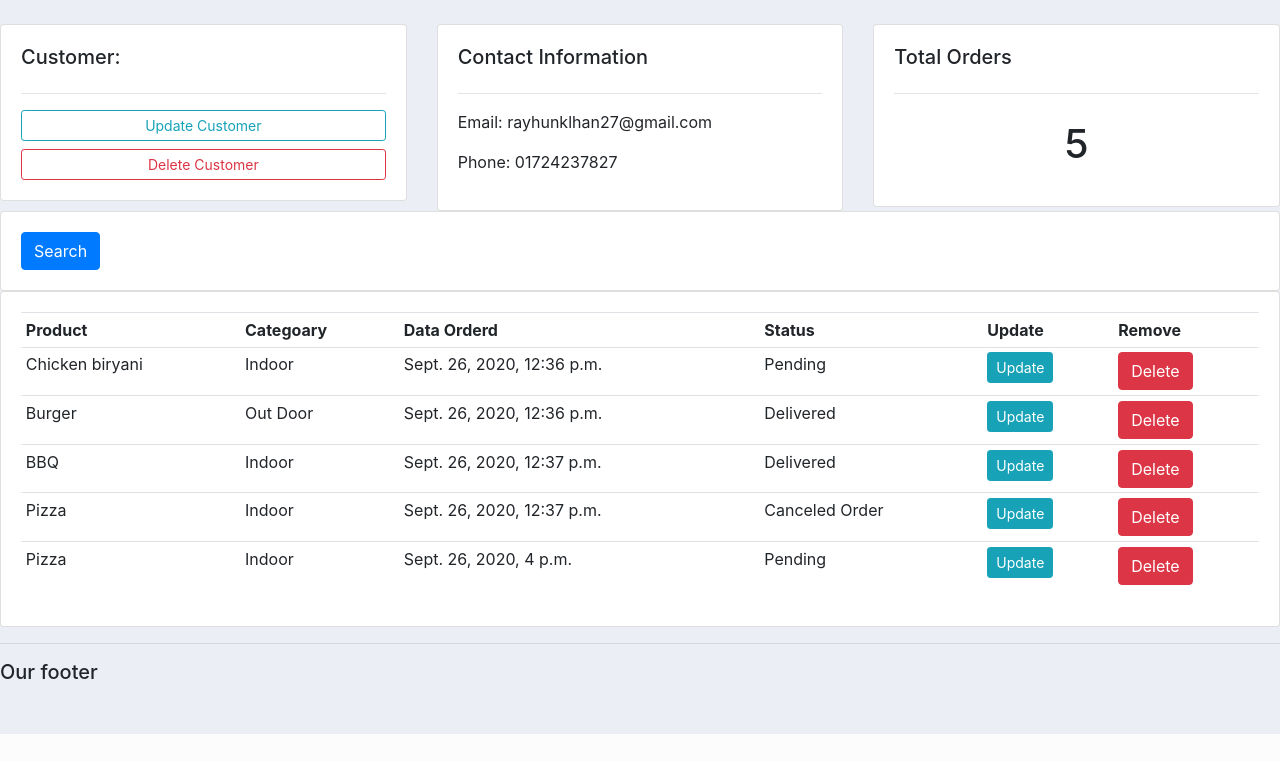
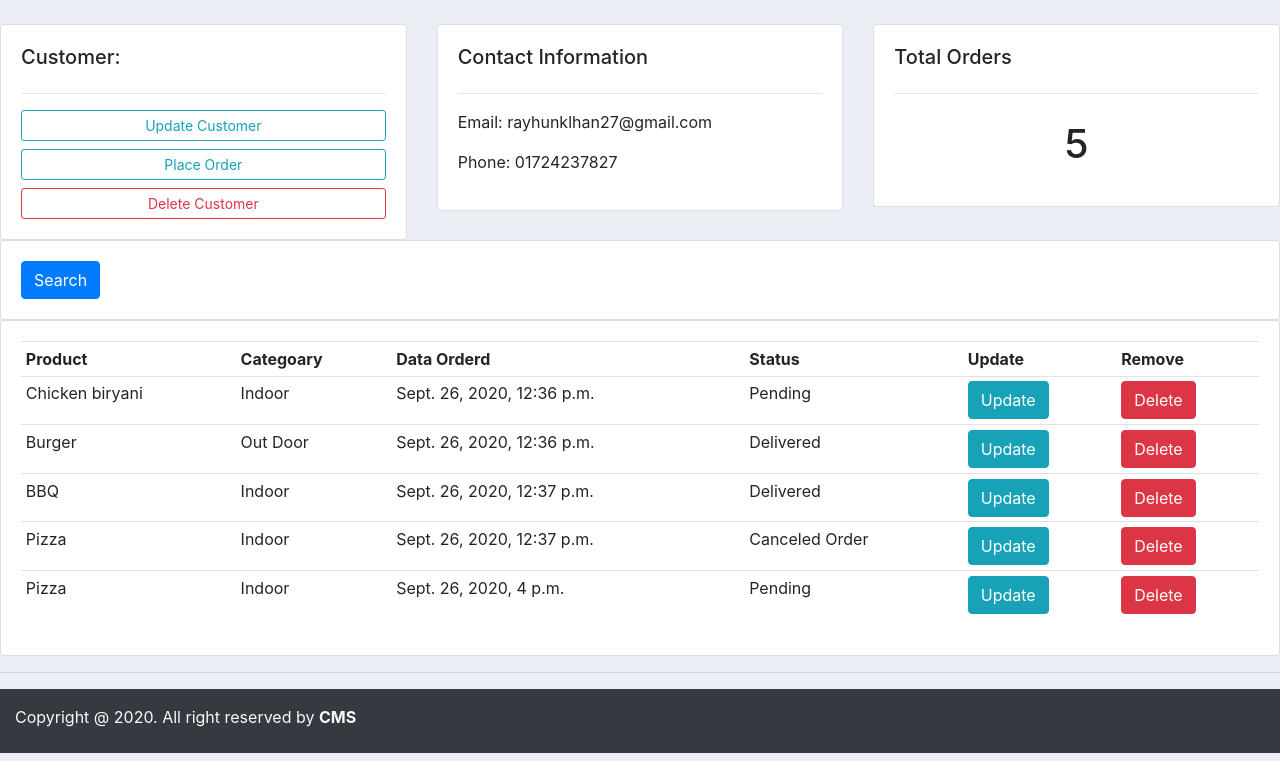
Before and after one commit to Rayhun/Customer-Management, a Django app: page /customer/1 in a window 1280 px wide. Shown: the part 66-827 px from the top of the page. Before the commit the page ends 800 px from the top, so only its background shows below. Run offline with Django 3.2, Linux system fonts and the light colour scheme; data comes from the database, SQL or seed files in the repository; both versions use the stored data as it was after the commit; some libraries are stand-ins or nearby versions.

Commit message:
Single customer multiple order

```diff
--- a/project/CMS/accounts/models.py
+++ b/project/CMS/accounts/models.py
@@ -38,7 +38,7 @@ class Product(models.Model):
 class Order(models.Model):
     STATUS = (
         ('Pending','Pending'),
-        ('out for delevery','out for delevery'),
+        ('Canceled Order','Canceled Order'),
         ('Delivered','Delivered')
         )
     customer = models.ForeignKey(Customer, null=True, on_delete=models.SET_NULL)
--- a/project/CMS/accounts/templates/accounts/customer.html
+++ b/project/CMS/accounts/templates/accounts/customer.html
@@ -9,6 +9,7 @@
                 <h5>Customer:</h5>
                 <hr>
                 <a class="btn btn-outline-info btn-sm btn-block" href="#">Update Customer</a>
+                <a class="btn btn-outline-info btn-sm btn-block" href="{% url 'create_order' customer.pk %}">Place Order</a>
                 <a class="btn btn-outline-danger btn-sm btn-block" href="#">Delete Customer</a>
             </div>
         </div>
@@ -55,8 +56,8 @@
                         <td>{{ order.Product.catagory }}</td>
                         <td>{{ order.date_created }}</td>
                         <td>{{ order.statur }}</td>
-                        <td><a class="btn btn-sm btn-info" href="{% url 'update_order' order.pk %}">Update</a></td>
-                        <td><a class="btn btn-danger" href="{% url 'delete_order' order.pk %}">Delete</a></td>
+                        <td><a class="btn btn-md btn-info" href="{% url 'update_order' order.pk %}">Update</a></td>
+                        <td><a class="btn btn-md btn-danger" href="{% url 'delete_order' order.pk %}">Delete</a></td>
                     </tr>
                     {% endfor %}
             </table>
--- a/project/CMS/accounts/templates/accounts/dashbord.html
+++ b/project/CMS/accounts/templates/accounts/dashbord.html
@@ -30,7 +30,6 @@
         <h5 class="text-center">LAST 5 ORDERS:</h5>
         <hr>
         <div class="card card-body">
-            <a class="btn btn-primary btn-sm btn-block" href="{% url 'create_order' %}">Creat Order</a>
             <table class="table table-sm">
                 <tr>
                     <th>Product</th>
--- a/project/CMS/accounts/templates/accounts/main.html
+++ b/project/CMS/accounts/templates/accounts/main.html
@@ -6,6 +6,7 @@
     <meta name="viewport" content="width=device-width, initial-scale=1.0">
     <title>CMS</title>
     <link rel="stylesheet" href="https://stackpath.bootstrapcdn.com/bootstrap/4.5.2/css/bootstrap.min.css" integrity="sha384-JcKb8q3iqJ61gNV9KGb8thSsNjpSL0n8PARn9HuZOnIxN0hoP+VmmDGMN5t9UJ0Z" crossorigin="anonymous">
+    <link rel="icon" href="{% static '/images/fav.png' %}" type="image/gif" sizes="16x16">
     <link rel="stylesheet" href="{% static '/css/main.css' %}">
 </head>
 <body>
@@ -14,9 +15,11 @@
 
     {% endblock %}
     <hr>
-
-
-    <h5>Our footer</h5>
+<div class="pt-3 pb-2 mb-2 bg-dark text-white">
+    <div class="container-fluid">
+        <p class="text-light">Copyright @ 2020. All right reserved by <a class="text-light" href="https://github.com/Rayhun"><b>CMS</b></a></p>
+    </div>
+</div>
 </body>
 <script src="https://stackpath.bootstrapcdn.com/bootstrap/4.5.2/js/bootstrap.min.js" integrity="sha384-B4gt1jrGC7Jh4AgTPSdUtOBvfO8shuf57BaghqFfPlYxofvL8/KUEfYiJOMMV+rV" crossorigin="anonymous"></script>
 
--- a/project/CMS/accounts/templates/accounts/product.html
+++ b/project/CMS/accounts/templates/accounts/product.html
@@ -6,7 +6,7 @@
     <div class="row">
         <div class="col-md">
             <div class="card card-body">
-                <h5>Products</h5>
+                <h5 class="product"><span class="p">P</span><span class="r">r</span><span class="o">o</span><span class="d">d</span><span class="u">u</span><span class="c">c</span><span class="t">t</span><span class="s">s</span></h5>
             </div>
             <div class="card card-body">
                 <table class="table">
--- a/project/CMS/accounts/urls.py
+++ b/project/CMS/accounts/urls.py
@@ -6,7 +6,7 @@ urlpatterns = [
     path('', views.home, name = "home"),
     path('products/', views.products, name="products"),
     path('customer/<int:pk>', views.customer, name="customer"),
-    path('create_order/', views.createOrder, name="create_order"),
+    path('create_order/<int:pk>', views.createOrder, name="create_order"),
     path('update_order/<int:pk>', views.updateOrder, name="update_order"),
     path('delete_order/<int:pk>', views.deleteOrder, name="delete_order"),
 ]
--- a/project/CMS/accounts/views.py
+++ b/project/CMS/accounts/views.py
@@ -1,5 +1,6 @@
 from django.shortcuts import render, redirect
 from django.http import HttpResponse
+from django.forms import inlineformset_factory
 # Create your views here.
 from .models import *
 from .form import OrderForm
@@ -13,7 +14,7 @@ def home(request):
     total_orders = orders.count()
     order_delivered = orders.filter(statur='Delivered').count()
     order_pending = orders.filter(statur='Pending').count()
-    order_cancels = orders.filter(statur='out for delevery').count()
+    order_cancels = orders.filter(statur='Canceled Order').count()
     context = {
         'orders':orders,
         'customers':customers,
@@ -45,14 +46,18 @@ def customer(request, pk):
     return render(request, 'accounts/customer.html',context)
 
 
-def createOrder(request):
-    form = OrderForm()
+def createOrder(request, pk):
+    OrderFormSet = inlineformset_factory(Customer, Order, fields=('Product','statur'))
+    customer = Customer.objects.get(pk=pk)
+    formset= OrderFormSet(instance=customer)
+    # form = OrderForm(initial={'customer':customer})
     if request.method == 'POST':
-        form = OrderForm(request.POST)
-        if form.is_valid():
-            form.save()
+        # form = OrderForm(request.POST)
+        formset= OrderFormSet(request.POST, instance=customer)
+        if formset.is_valid():
+            formset.save()
             return redirect('/')
-    context = {'form':form}
+    context = {'formset':formset}
     return render(request, 'accounts/order_form.html', context)
 
 def updateOrder(request, pk):
--- a/project/CMS/static/css/main.css
+++ b/project/CMS/static/css/main.css
@@ -18,3 +18,39 @@ body{
 #order-rending{
     background-color: #7CD1C0;
 }
+.product{
+    font-size: 36px;
+    text-transform: uppercase;
+}
+.product .p{
+    color: red;
+}
+.product .r{
+    color: rgb(100, 52, 52);
+}
+.product .o{
+    color: rgb(100, 152, 52);
+}
+.product .d{
+    color: rgb(52, 70, 152);
+}
+.product .u{
+    color: rgb(146, 224, 19);
+}
+.product .c{
+    color: rgb(134, 134, 31);
+}
+.product .t{
+    color: rgb(134, 31, 94);
+}
+.product .s{
+    color: rgb(5, 9, 230);
+}
+/* .product .p:hover{
+    color: green;
+    margin-top: 0px;
+} */
+/* .product .r:hover{
+    color: rgb(68, 236, 68);
+    margin-top: 0px;
+} */
```
Also changed, not shown: project/CMS/accounts/templates/accounts/order_form.html (+7 -3 lines), project/CMS/db.sqlite3, project/CMS/static/images/fav.png (added).
